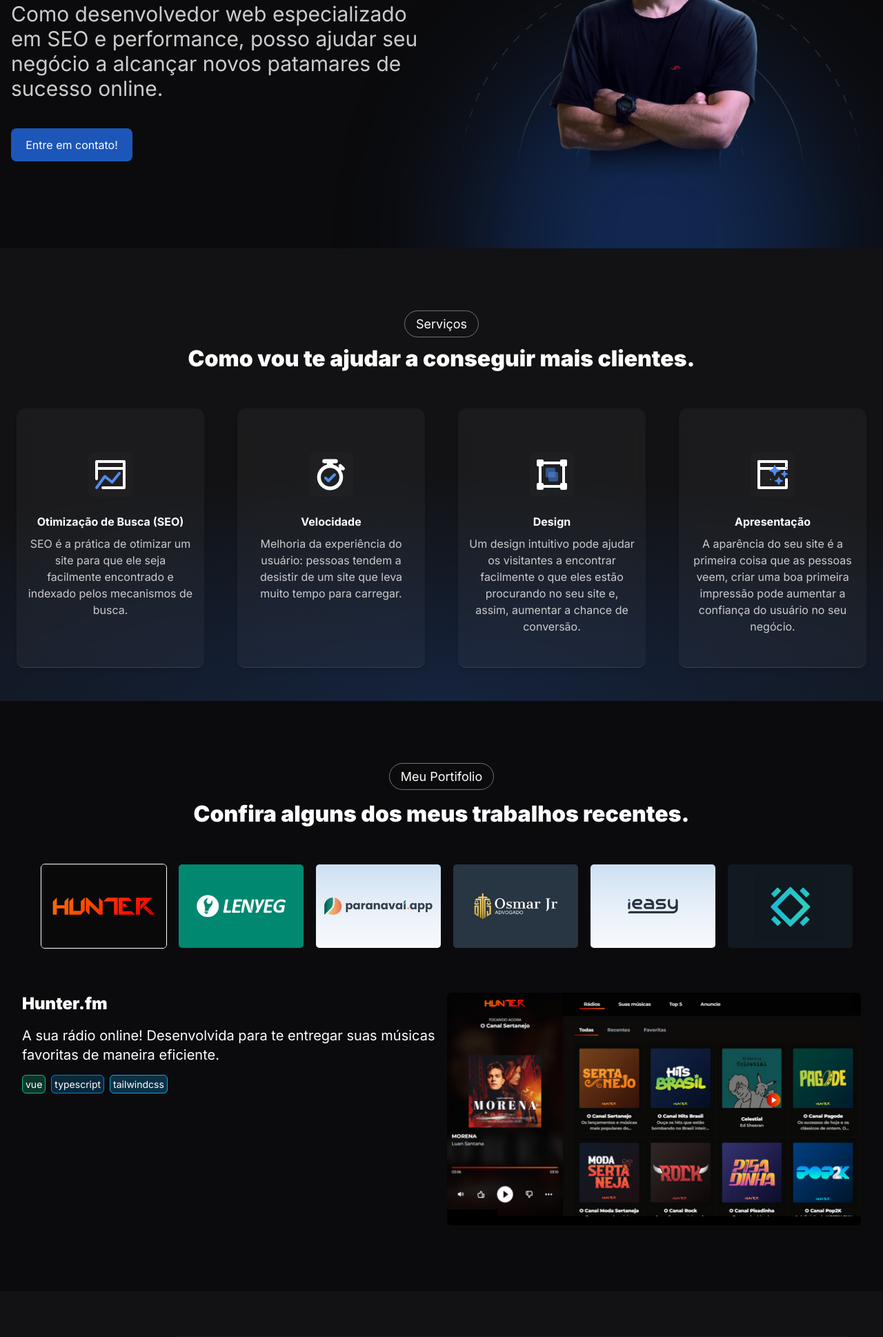
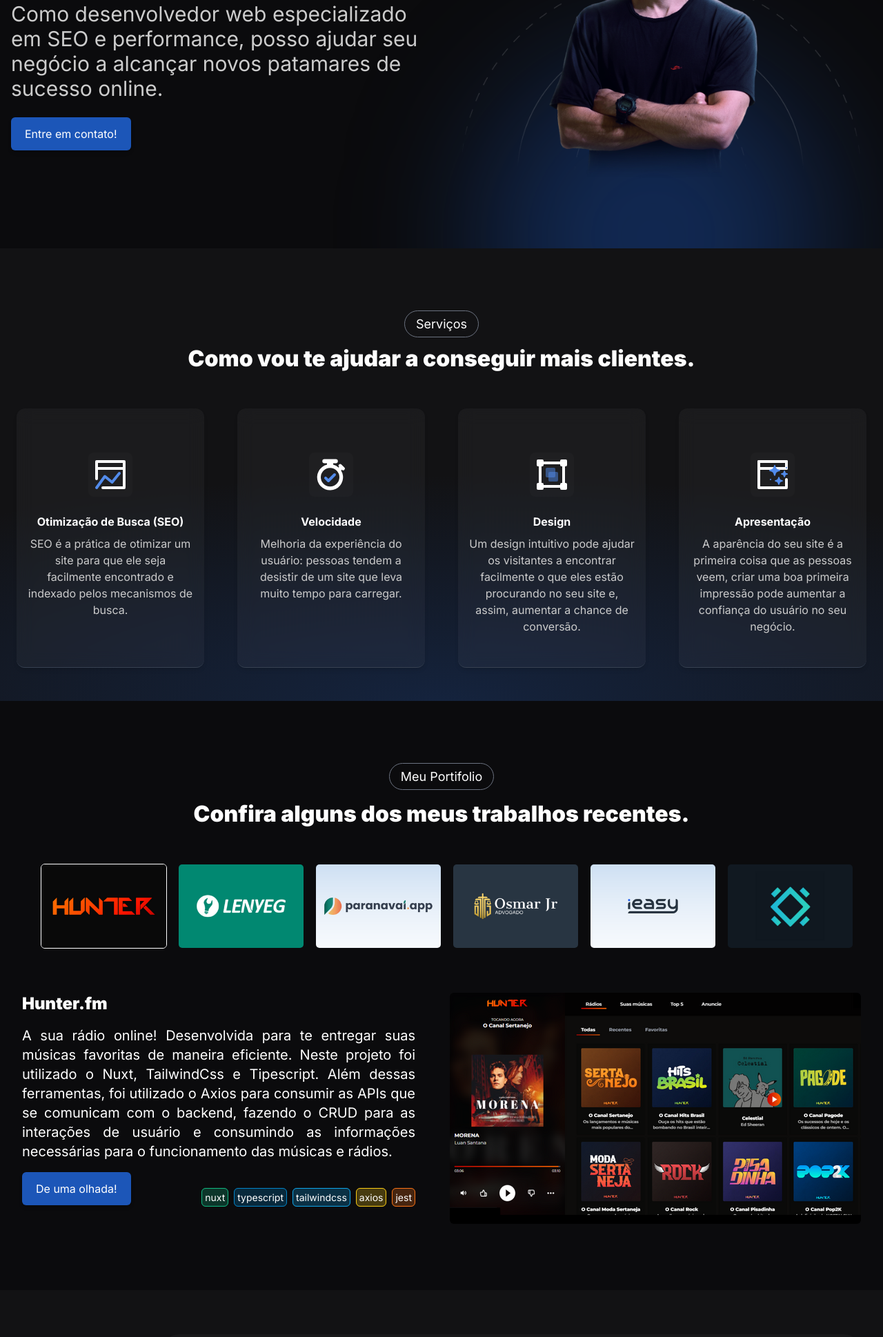
Before and after one commit to lucasrpribeiro/lucasribeiro.dev, an Astro site: page / in a window 1280 px wide. Shown: the part 376-2314 px from the top of the page at 69% size. Built offline with nearby package versions, Linux system fonts and the light colour scheme; Astro itself is replaced by a stand-in of ours.

Commit message:
fix: pedro's review

```diff
--- a/src/components/Contact.astro
+++ b/src/components/Contact.astro
@@ -1,3 +1,7 @@
+---
+import TheButton from './vue/TheButton.vue'
+---
+
 <section id="contact">
   <section
     class="relative container mx-auto py-16"
@@ -46,9 +50,9 @@
               carregamento rápido de seu site, melhorando a experiência do
               usuário e aumentando as chances de conversão.
             </p>
-            <a
-              class="block w-full rounded-md bg-customBlue hover:bg-blue-600 py-3 px-5 text-center text-base font-medium shadow-md duration-300 sm:inline-block sm:w-auto"
-              href="#">Entre em contato!</a
+            <TheButton
+              link="mailto:lucas.ribeiro711@gmail.com?Subject=Ol%E1%2C%20vim%20parar%20aqui%20atrav%E9s%20de%20sua%20LP%2C%20vamos%20fazer%20algo%20juntos%21"
+              >Entre em contato!</TheButton
             >
           </div>
         </div>
--- a/src/components/vue/HeroSection.vue
+++ b/src/components/vue/HeroSection.vue
@@ -1,4 +1,5 @@
 <script setup>
+import TheButton from './TheButton.vue'
 import { Popover, PopoverButton, PopoverPanel } from '@headlessui/vue'
 import { Bars3Icon, XMarkIcon } from '@heroicons/vue/24/outline'
 
@@ -107,10 +108,9 @@ const navigation = [
                     class="block rounded-md px-5 py-3 bg-white bg-clip-padding backdrop-filter backdrop-blur-md bg-opacity-5 text-base font-medium duration-300"
                     >{{ item.name }}</a
                   >
-                  <a
-                    href="#"
-                    class="block bg-customBlue px-5 py-3 text-center font-medium rounded-lg"
-                    >Entre em contato!</a
+                  <TheButton
+                    link="mailto:lucas.ribeiro711@gmail.com?Subject=Ol%E1%2C%20vim%20parar%20aqui%20atrav%E9s%20de%20sua%20LP%2C%20vamos%20fazer%20algo%20juntos%21"
+                    >Entre em contato!</TheButton
                   >
                 </div>
               </div>
@@ -122,7 +122,7 @@ const navigation = [
           class="container flex flex-col items-center justify-center gap-6 xl:flex-row mx-auto pt-5 px-4"
         >
           <div
-            class="flex flex-col items-center justify-center text-center xl:text-left flex-1 xl:items-start"
+            class="flex flex-col items-center justify-center text-center gap-6 xl:text-left flex-1 xl:items-start"
           >
             <h1
               class="font-orbitron text-4xl font-black tracking-tight lg:text-6xl"
@@ -130,16 +130,13 @@ const navigation = [
               <span class="block">Olá, eu sou Lucas!</span>
               <span class="block">Programador Web</span>
             </h1>
-            <p
-              class="mt-3 max-w-md md:mt-10 md:max-w-3xl md:text-3xl text-[#CCCCCC]"
-            >
+            <p class="max-w-md md:max-w-3xl md:text-3xl text-[#CCCCCC]">
               Como desenvolvedor web especializado em SEO e performance, posso
               ajudar seu negócio a alcançar novos patamares de sucesso online.
             </p>
-            <a
-              href="#"
-              class="mt-4 lg:mt-10 block w-44 px-5 py-3 text-center font-medium rounded-lg bg-customBlue hover:bg-blue-600 duration-300"
-              >Entre em contato!</a
+            <TheButton
+              link="mailto:lucas.ribeiro711@gmail.com?Subject=Ol%E1%2C%20vim%20parar%20aqui%20atrav%E9s%20de%20sua%20LP%2C%20vamos%20fazer%20algo%20juntos%21"
+              >Entre em contato!</TheButton
             >
           </div>
           <section
--- a/src/components/vue/MyPortifolio.vue
+++ b/src/components/vue/MyPortifolio.vue
@@ -1,4 +1,5 @@
 <script setup>
+import TheButton from './TheButton.vue'
 import { TabGroup, TabList, Tab, TabPanels, TabPanel } from '@headlessui/vue'
 
 const projects = [
@@ -6,22 +7,24 @@ const projects = [
     di: 1,
     name: 'Hunter.fm',
     description:
-      'A sua rádio online! Desenvolvida para te entregar suas músicas favoritas de maneira eficiente.',
+      'A sua rádio online! Desenvolvida para te entregar suas músicas favoritas de maneira eficiente. Neste projeto foi utilizado o Nuxt, TailwindCss e Tipescript. Além dessas ferramentas, foi utilizado o Axios para consumir as APIs que se comunicam com o backend, fazendo o CRUD para as interações de usuário e consumindo as informações necessárias para o funcionamento das músicas e rádios.',
     url: 'https://hunter.fm/',
     alt: 'Hunter',
     thumb: '/images/thumb/portifolio-hunter.png',
     screenshot: '/images/screenshots/hunter-screenshot.png',
     langs: [
-      { name: 'vue', color: '#10b981' },
+      { name: 'nuxt', color: '#10b981' },
       { name: 'typescript', color: '#0284c7' },
       { name: 'tailwindcss', color: '#0ea5e9' },
+      { name: 'axios', color: '#facc15' },
+      { name: 'jest', color: '#f97316' },
     ],
   },
   {
     id: 2,
     name: 'Lenyeg',
     description:
-      'Desenvolvemos produtos digitais,enquanto capacitamos novos profissionais.',
+      'Uma landing page construída em Astro um framework que segue a estratégia de ilhas para uma melhor desempenho, no desenvolvimento da página foi usado técnicas de SEO para um bom ranqueamento no Google, TailwindCss para a estilização e Vue para alguns componentes mais complexos.',
     url: 'https://lenyeg.com.br',
     alt: 'Lenyeg',
     thumb: '/images/thumb/portifolio-lenyeg.png',
@@ -36,7 +39,7 @@ const projects = [
     id: 3,
     name: 'Paranavai.app',
     description:
-      'Vá além da presença física e seja encontrado por quem precisa de você.',
+      'Paranavai.app é um aplicativo para ajudar os serviços da cidade de Paranavaí a serem encontrados mais facilmente. A LP foi construída utilizando Nuxt, Typescript e TailwindCss seguindo boas práticas para uma melhor desempenho e SEO.',
     url: 'https://paranavai.app',
     alt: 'Paranavai.app',
     thumb: '/images/thumb/portifolio-pvaiapp.png',
@@ -51,7 +54,7 @@ const projects = [
     id: 4,
     name: 'OsmarJr - Advogado',
     description:
-      'Advogado especialista em direito criminal e direito famíliar.',
+      'Uma landing page construída em Astro um framework que segue a estratégia de ilhas para uma melhor desempenho, no desenvolvimento da página foi usado técnicas de SEO para um bom ranqueamento no Google, TailwindCss para a estilização e Vue para alguns componentes mais complexos.',
     url: 'https://osmarjr.adv.br',
     alt: 'OsmarJr Advogado',
     thumb: '/images/thumb/portifolio-osmar.png',
@@ -65,7 +68,8 @@ const projects = [
   {
     id: 5,
     name: 'iEasy',
-    description: 'A maior do mundo no catálogo de aparelhos Apple no atacado!',
+    description:
+      'Uma landing page construída em Astro um framework que segue a estratégia de ilhas para uma melhor desempenho, no desenvolvimento da página foi usado técnicas de SEO para um bom ranqueamento no Google, TailwindCss para a estilização e possui uma integração com o Whatsapp para facilitar o atendimento ao cliente.',
     url: 'https://ieasyatacado.com/',
     alt: 'iEasy',
     thumb: '/images/thumb/portifolio-ieasy.png',
@@ -79,15 +83,17 @@ const projects = [
   {
     id: 6,
     name: 'Velog',
-    description: 'A maior do mundo no catálogo de aparelhos Apple no atacado!',
+    description:
+      'O Velog Rotas é uma aplicação de rotas, onde você pode fazer uma estimativa de quanto sua viagem pode te custar, calculando o quanto de combustível você irá gastar, os pedágio na rota trassada e se for um veículo de carga ela também mostra as balanças que existem durante o trajeto, a aplicação foi feita em Nuxt, usando o Pinia para gerenciamento de estado, Axios para consumo da api e Cypress para fazer os testes automatizados.',
     url: 'https://velog.com.br/',
     alt: 'iEasy',
     thumb: '/images/thumb/portifolio-velog.png',
     screenshot: '/images/screenshots/velog-screenshot.png',
     langs: [
-      { name: 'vue', color: '#10b981' },
+      { name: 'nuxt', color: '#10b981' },
       { name: 'typescript', color: '#0284c7' },
       { name: 'tailwindcss', color: '#0ea5e9' },
+      { name: 'cypress', color: '#c3c3c3' },
     ],
   },
 ]
@@ -139,13 +145,18 @@ const projects = [
             <TabPanel
               v-for="(proj, index) in Object.values(projects)"
               :key="index"
-              class="flex flex-col gap-4 justify-center items-center xl:flex-row xl:items-start"
+              class="flex flex-col gap-8 justify-center items-center xl:flex-row xl:items-start"
             >
               <article class="flex flex-col text-start gap-4 flex-1">
+                <section
+                  class="flex flex-col text-start gap-4 max-w-[570px] 2xl:max-w-full 2xl:gap-8"
+                >
                   <span class="text-2xl font-black">{{ proj.name }}</span>
-                <p class="text-xl">
+                  <p class="text-justify text-xl 2xl:text-2xl">
                     {{ proj.description }}
                   </p>
+                  <section class="flex items-end justify-between">
+                    <TheButton :link="proj.url">De uma olhada!</TheButton>
                     <ul class="flex flex-row items-center gap-2">
                       <li v-for="lang in proj.langs" :key="lang">
                         <span
@@ -155,6 +166,8 @@ const projects = [
                         >
                       </li>
                     </ul>
+                  </section>
+                </section>
               </article>
               <img
                 :src="proj.screenshot"
--- /dev/null
+++ b/src/components/vue/TheButton.vue
@@ -0,0 +1,17 @@
+<script setup lang="ts">
+const props = defineProps({
+  link: {
+    type: String,
+  },
+})
+</script>
+
+<template>
+  <a
+    :href="link"
+    target="_blank"
+    class="block w-full rounded-md bg-customBlue hover:bg-blue-600 py-3 px-5 text-center text-base font-medium shadow-md duration-300 sm:inline-block sm:w-auto"
+  >
+    <slot />
+  </a>
+</template>
```
Lines whose indentation alone changed are shown as unchanged.
